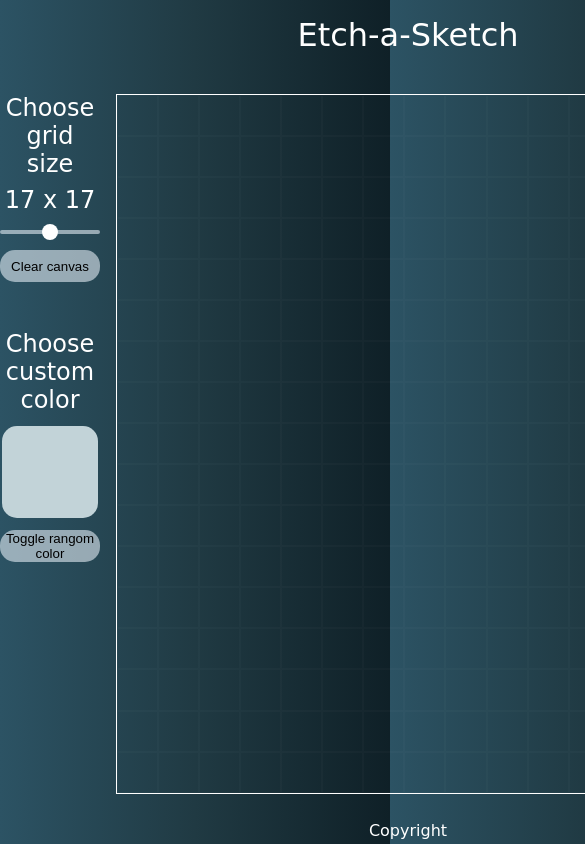
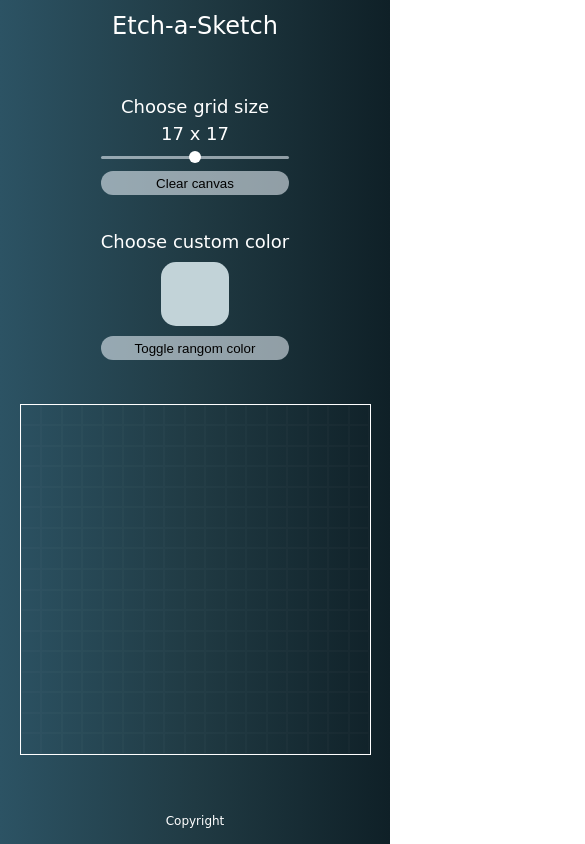
Before and after one commit to VD-Coderr/Etch-a-Sketch, a plain HTML site: page index.html in a window 390 px wide. Shown: the top 844 px of the page, 585 px wide, since content can reach past the window. Drawn offline with Linux system fonts and the light colour scheme.

```diff
--- a/script.js
+++ b/script.js
@@ -25,7 +25,7 @@
   event.preventDefault(); // to prevent drag and drop of cells
 });
 
-gridContainer.addEventListener('click', () => {
+gridContainer.addEventListener('mouseup', () => {
   mouseDown = false;
 });
 
--- a/style.css
+++ b/style.css
@@ -77,8 +77,8 @@
   -webkit-appearance: none;
   -moz-appearance: none;
   appearance: none;
-  width: 100px;
-  height: 100px;
+  width: 6rem;
+  height: 6rem;
   background-color: transparent;
   border: none;
   cursor: pointer;
@@ -122,3 +122,19 @@
 .selector-p{
  margin: 0 auto 0 auto;
 }
+
+@media (max-width: 600px) {
+  html {
+    font-size: 12px;
+  }
+  .page {
+    grid-template-areas: 'header' 'controls' 'container' 'footer';
+  }
+  .controls {
+    justify-self: auto;
+  }
+  .grid-container{
+    width: 90vw;
+  }
+
+}
```
